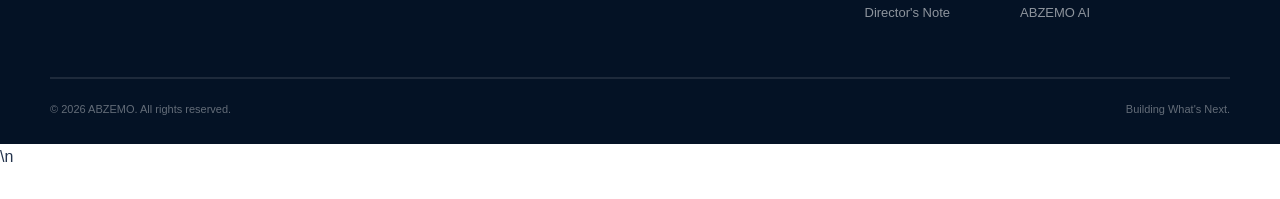
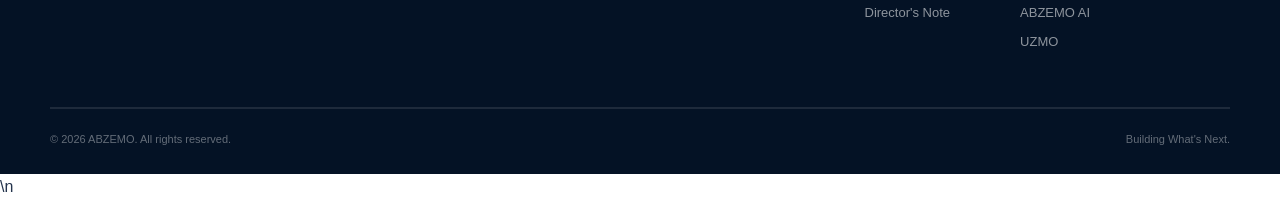
Before and after one commit to ABZEMO/abzemo-website, a website: page index.html in a window 1280 px wide. Shown: the part 4872-5071 px from the top of the page. Before the commit the page ends 5042 px from the top, so only its background shows below. Drawn offline with Linux system fonts and the light colour scheme; no server answers.

Commit message:
Update index.html

```diff
--- a/index.html
+++ b/index.html
@@ -1378,6 +1378,7 @@
             <a href="industries.html">Industries</a>
             <a href="solutions.html">Solutions</a>
             <a href="abzemo-ai.html">ABZEMO AI</a>
+            <a href="/uzmo/">UZMO</a>
           </div>
 
           <div class="footer-column">
```
